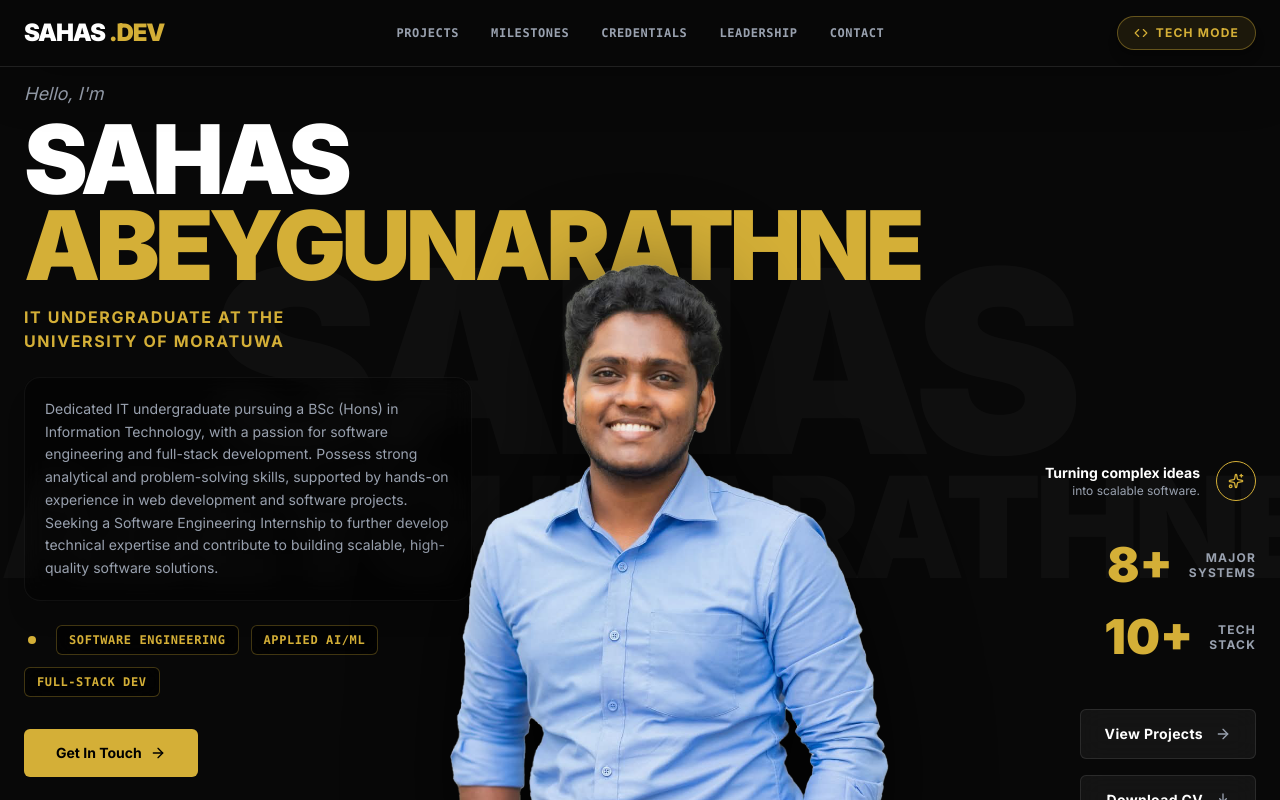
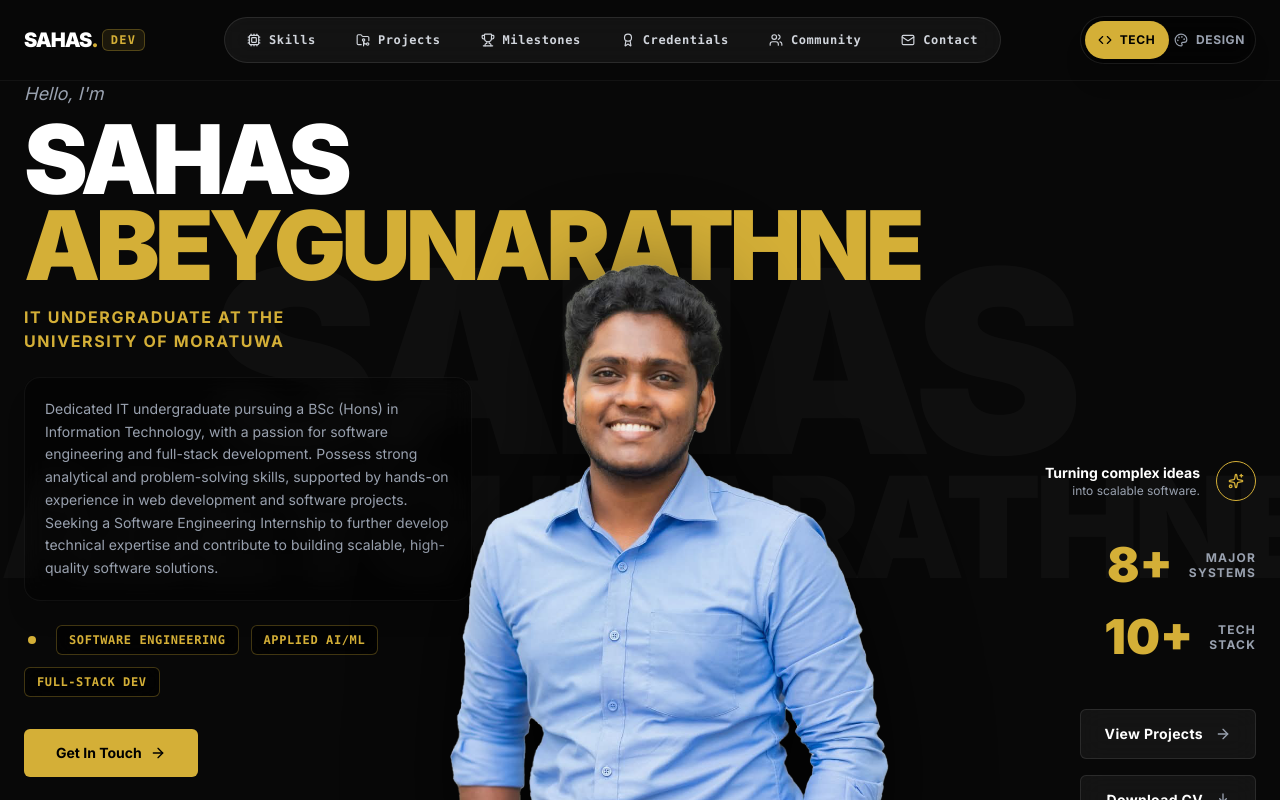
Before and after one commit to Sahas-sass/sahas-portfolio, a Next.js app: page / in a window 1280 px wide. Shown: the top 800 px of the page. Built offline with nearby package versions, Linux system fonts and the light colour scheme.

Commit message:
feat: enhance Navbar component with dynamic theme toggle and mobile dropdown menu; improve navigation links and layout for better user experience

```diff
--- a/src/components/Navbar.tsx
+++ b/src/components/Navbar.tsx
@@ -1,55 +1,144 @@
 "use client";
 
 import { useTheme } from "@/context/ThemeContext";
-import { Code, Palette } from "lucide-react";
+import { useState } from "react";
+import {
+  Code, Palette, Menu, X,
+  Cpu, FolderGit2, Trophy, Award, Users, Mail,
+  Wrench, Image as ImageIcon, Briefcase, Sparkles
+} from "lucide-react";
 import { motion } from "framer-motion";
-import Link from "next/link";
 
 export default function Navbar() {
   const { mode, toggleMode } = useTheme();
+  const [isOpen, setIsOpen] = useState(false);
+
+  // Define navigation links with matching icons for a high-end look
+  const navLinks = mode === "tech" ? [
+    { name: "Skills", href: "#skills", icon: <Cpu size={14} /> },
+    { name: "Projects", href: "#projects", icon: <FolderGit2 size={14} /> },
+    { name: "Milestones", href: "#achievements", icon: <Trophy size={14} /> },
+    { name: "Credentials", href: "#certifications", icon: <Award size={14} /> },
+    { name: "Community", href: "#leadership", icon: <Users size={14} /> },
+    { name: "Contact", href: "#contact", icon: <Mail size={14} /> },
+  ] : [
+    { name: "Toolkit", href: "#design-skills", icon: <Wrench size={14} /> },
+    { name: "Gallery", href: "#design-showcase", icon: <ImageIcon size={14} /> },
+    { name: "Experience", href: "#design-experience", icon: <Briefcase size={14} /> },
+    { name: "Awards", href: "#design-achievements", icon: <Trophy size={14} /> },
+    { name: "Contact", href: "#design-contact", icon: <Mail size={14} /> },
+  ];
 
   return (
-    <nav className="fixed top-0 left-0 w-full z-50 px-6 py-4 backdrop-blur-xl bg-darkBg/80 border-b border-white/10 shadow-2xl">
-      <div className="max-w-7xl mx-auto flex items-center justify-between">
+    <header className="fixed top-0 left-0 w-full z-50 bg-darkBg/80 backdrop-blur-md border-b border-white/5">
+      <div className="max-w-7xl mx-auto px-6 h-20 flex items-center justify-between">
 
-        {/* Logo Area */}
-        <Link href="/" className="group flex items-center gap-1 text-xl md:text-2xl font-black tracking-tighter">
-          <span className="text-white group-hover:text-gray-200 transition-colors">SAHAS</span>
-          <span className={mode === "tech" ? "text-gold-rich" : "text-purple-400"}>.DEV</span>
-        </Link>
+        {/* LOGO / BRAND - Dynamically changes based on mode */}
+        <a href="#" className="flex items-center gap-1 group">
+          <span className="text-xl font-black tracking-tighter text-white">
+            SAHAS<span className={mode === "tech" ? "text-gold-rich" : "text-purple-400"}>.</span>
+          </span>
+          <span className={`text-xs font-mono font-bold uppercase tracking-widest px-2 py-0.5 rounded-md border ${
+            mode === "tech"
+              ? "text-gold-rich bg-gold-rich/10 border-gold-rich/30"
+              : "text-purple-400 bg-purple-500/10 border-purple-500/30"
+          }`}>
+            {mode === "tech" ? "dev" : "art"}
+          </span>
+        </a>
 
-        {/* Navigation Links */}
-        <div className="hidden lg:flex items-center gap-8 text-xs font-mono font-semibold uppercase tracking-wider text-gray-400">
-          <Link href="#projects" className="hover:text-white transition-colors">Projects</Link>
-          <Link href="#achievements" className="hover:text-white transition-colors">Milestones</Link>
-          <Link href="#certifications" className="hover:text-white transition-colors">Credentials</Link>
-          <Link href="#leadership" className="hover:text-white transition-colors">Leadership</Link>
-          <Link href="#contact" className="hover:text-white transition-colors">Contact</Link>
+        {/* DESKTOP NAVIGATION LINKS - Attractive pills with hover glow */}
+        <nav className="hidden lg:flex items-center gap-2 bg-white/5 border border-white/10 p-1.5 rounded-full backdrop-blur-md">
+          {navLinks.map((link) => (
+            <a
+              key={link.name}
+              href={link.href}
+              className={`flex items-center gap-2 px-4 py-2 rounded-full text-xs font-mono font-semibold tracking-wider transition-all duration-300 ${
+                mode === "tech"
+                  ? "text-gray-300 hover:text-black hover:bg-gold-rich"
+                  : "text-gray-300 hover:text-white hover:bg-purple-500"
+              }`}
+            >
+              {link.icon}
+              {link.name}
+            </a>
+          ))}
+        </nav>
+
+        {/* THEME TOGGLE SWITCHER - Wider layout to prevent packing */}
+        <div className="hidden md:flex items-center gap-3">
+          <button
+            onClick={toggleMode}
+            className="relative flex items-center p-1 rounded-full border border-white/10 bg-black/40 backdrop-blur-md cursor-pointer transition-all duration-500 w-44 h-12 shadow-xl"
+          >
+            {/* Sliding Pill Indicator */}
+            <motion.div
+              className={`absolute top-1 bottom-1 w-21 rounded-full shadow-lg ${
+                mode === "tech" ? "bg-gold-rich left-1" : "bg-purple-500 left-22"
+              }`}
+              layout
+              transition={{ type: "spring", stiffness: 500, damping: 35 }}
+            />
+
+            {/* Tech Option */}
+            <div className={`relative z-10 w-1/2 flex items-center justify-center gap-2 text-xs font-bold uppercase tracking-wider transition-colors ${
+              mode === "tech" ? "text-black" : "text-gray-400 hover:text-white"
+            }`}>
+              <Code size={14} /> Tech
+            </div>
+
+            {/* Design Option */}
+            <div className={`relative z-10 w-1/2 flex items-center justify-center gap-2 text-xs font-bold uppercase tracking-wider transition-colors ${
+              mode === "design" ? "text-white" : "text-gray-400 hover:text-white"
+            }`}>
+              <Palette size={14} /> Design
+            </div>
+          </button>
         </div>
 
-        {/* Mode Toggle Button */}
-        <motion.button
-          whileHover={{ scale: 1.05 }}
-          whileTap={{ scale: 0.95 }}
-          onClick={toggleMode}
-          className={`flex items-center gap-2 px-4 py-2 rounded-full font-bold text-xs uppercase tracking-widest transition-all duration-300 shadow-lg ${
-            mode === "tech"
-              ? "bg-gold-rich/10 text-gold-rich border border-gold-rich/40 hover:bg-gold-rich hover:text-black"
-              : "bg-purple-500/10 text-purple-400 border border-purple-500/40 hover:bg-purple-500 hover:text-white"
-          }`}
-        >
-          {mode === "tech" ? (
-            <>
-              <Code size={14} /> Tech Mode
-            </>
-          ) : (
-            <>
-              <Palette size={14} /> Design Mode
-            </>
-          )}
-        </motion.button>
+        {/* MOBILE MENU BUTTON */}
+        <div className="flex md:hidden items-center gap-3">
+          <button
+            onClick={toggleMode}
+            className={`p-2 rounded-xl border border-white/10 ${mode === "tech" ? "text-gold-rich bg-gold-rich/10" : "text-purple-400 bg-purple-500/10"}`}
+            aria-label="Toggle Theme"
+          >
+            {mode === "tech" ? <Code size={18} /> : <Palette size={18} />}
+          </button>
+
+          <button
+            onClick={() => setIsOpen(!isOpen)}
+            className="p-2 text-white bg-white/5 border border-white/10 rounded-xl"
+            aria-label="Toggle Menu"
+          >
+            {isOpen ? <X size={20} /> : <Menu size={20} />}
+          </button>
+        </div>
 
       </div>
-    </nav>
+
+      {/* MOBILE DROPDOWN MENU */}
+      {isOpen && (
+        <motion.div
+          initial={{ opacity: 0, y: -10 }}
+          animate={{ opacity: 1, y: 0 }}
+          className="lg:hidden absolute top-20 left-0 w-full bg-darkBg/95 backdrop-blur-xl border-b border-white/10 px-6 py-8 flex flex-col gap-6"
+        >
+          <div className="flex flex-col gap-4">
+            {navLinks.map((link) => (
+              <a
+                key={link.name}
+                href={link.href}
+                onClick={() => setIsOpen(false)}
+                className="flex items-center gap-3 text-sm font-mono font-semibold tracking-wider text-gray-300 hover:text-white py-2 border-b border-white/5"
+              >
+                <span className={mode === "tech" ? "text-gold-rich" : "text-purple-400"}>{link.icon}</span>
+                {link.name}
+              </a>
+            ))}
+          </div>
+        </motion.div>
+      )}
+    </header>
   );
 }
```
